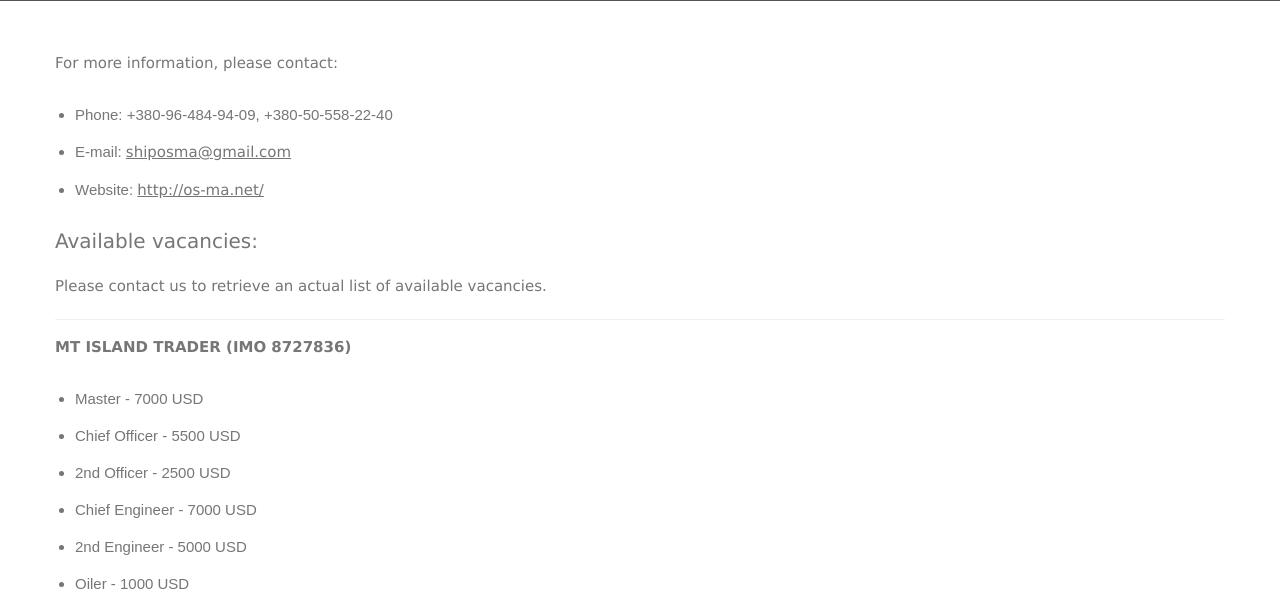
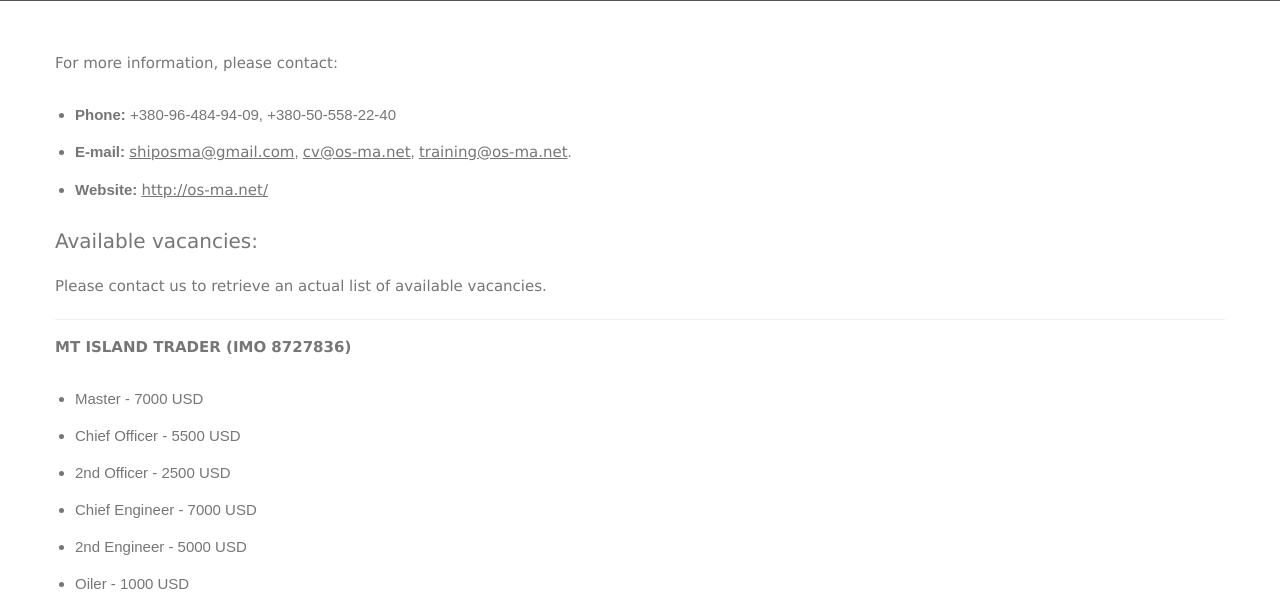
Before and after one commit to Gradostroy/OSMA, a plain HTML site: page vacancies.html in a window 1280 px wide. Shown: the part 184-797 px from the top of the page. Drawn offline with Linux system fonts and the light colour scheme; a web font is replaced by a local one.

Commit message:
Added email addresses to Vacancies and Home pages

```diff
--- a/vacancies.html
+++ b/vacancies.html
@@ -450,18 +450,20 @@
                                 For more information, please contact:
                                 <ul style="list-style-type:disc">
 
-                                    <li>Phone: +380-96-484-94-09,  +380-50-558-22-40</li>
+                                    <li><b>Phone: </b>+380-96-484-94-09,  +380-50-558-22-40</li>
                                     <li>
-                                        E-mail:
+                                       <b>E-mail: </b>
                                             <!--
                                                 <a href="mailto:shiposma@gmail.com">shiposma@gmail.com</a>,
                                                 <a href="mailto:crewmanager@os-ma.net">crewmanager@os-ma.net</a>
                                             -->
-                                            <a href="mailto:shiposma@gmail.com">shiposma@gmail.com</a>
+                                            <a href="mailto:shiposma@gmail.com">shiposma@gmail.com</a>,
+                                            <a href="mailto:cv@os-ma.net ">cv@os-ma.net</a>,
+                                            <a href="mailto:training@os-ma.net">training@os-ma.net</a>.
                                     </li>
                                     <!--TD: ссылку os-ma.net заменить на актуальную.-->
                                     <li>
-                                        Website: <a href="index.html">http://os-ma.net/</a>
+                                        <b>Website:</b> <a href="index.html">http://os-ma.net/</a>
                                     </li>
                                 </ul>
                             </p>
```
Also changed, not shown: index.html (+1 -1 lines).
